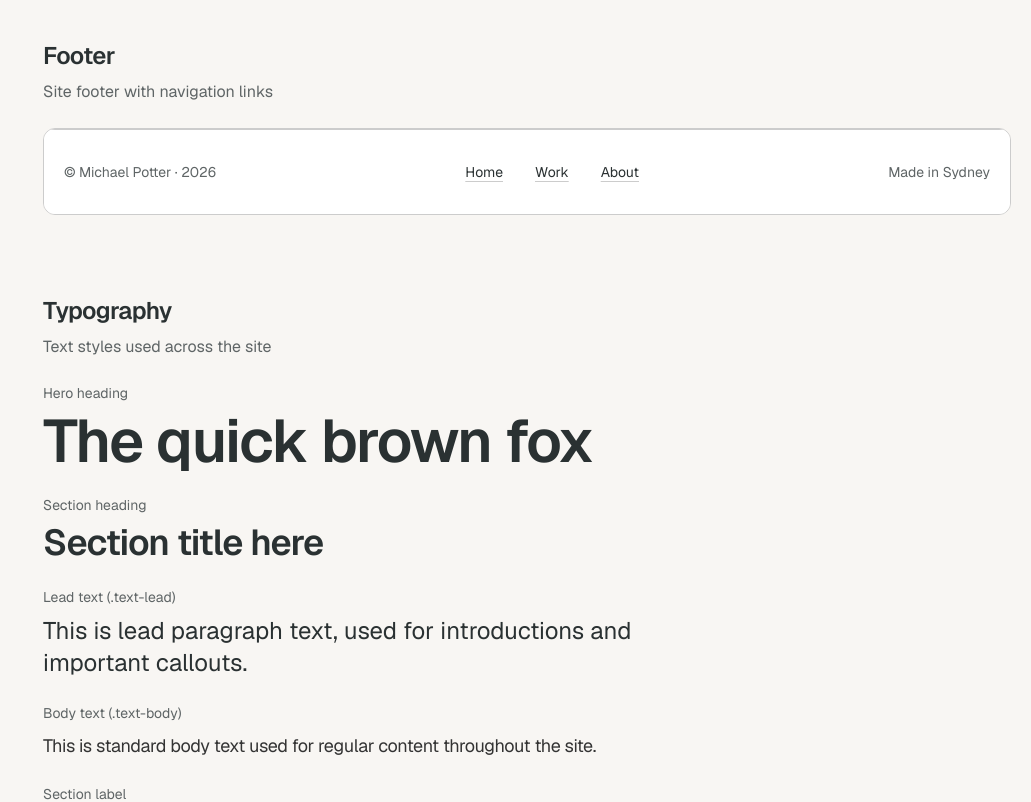
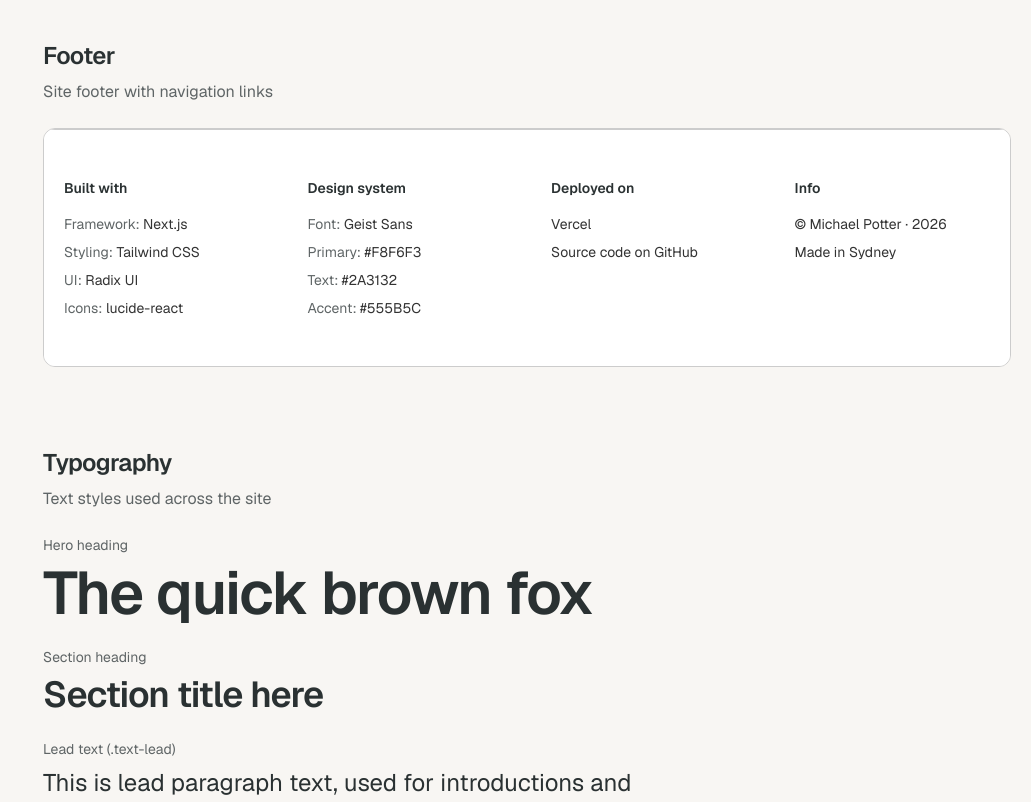
Before and after one commit to mikepotter-jpeg/michael-potter-portfolio, a Next.js app: page /components in a window 1280 px wide. Shown: the part 2820-3622 px from the top of the page, without its empty margins (249-1280 px from the left). Built offline with nearby package versions, Linux system fonts and the light colour scheme.

Commit message:
Add simplified colophon footer - 4 columns with design system info
- Build with, Design system, Deployed on, Info columns
- Simplified structure to test build stability

```diff
--- a/components/footer.tsx
+++ b/components/footer.tsx
@@ -1,38 +1,49 @@
 import Link from 'next/link'
 
 export default function Footer() {
-  const links = [
-    { href: '/', label: 'Home' },
-    { href: '/work', label: 'Work' },
-    { href: '/about', label: 'About' },
-  ]
-
   return (
     <footer className="border-t border-border bg-background-secondary">
-      <div className="max-w-7xl mx-auto px-5 py-8">
-        <div className="flex flex-col md:flex-row items-center justify-between gap-6">
-          {/* Copyright */}
-          <p className="text-sm text-text-tertiary">
-            © Michael Potter · 2026
-          </p>
-
-          {/* Footer Links */}
-          <div className="flex items-center gap-8">
-            {links.map((link) => (
-              <Link
-                key={link.href}
-                href={link.href}
-                className="text-sm"
-              >
-                {link.label}
-              </Link>
-            ))}
+      <div className="max-w-7xl mx-auto px-5 py-12">
+        <div className="grid grid-cols-1 md:grid-cols-4 gap-12">
+          {/* Built with */}
+          <div>
+            <h3 className="text-sm font-semibold text-text-primary mb-4">Built with</h3>
+            <ul className="space-y-2 text-sm text-text-secondary">
+              <li><span className="text-text-tertiary">Framework:</span> Next.js</li>
+              <li><span className="text-text-tertiary">Styling:</span> Tailwind CSS</li>
+              <li><span className="text-text-tertiary">UI:</span> Radix UI</li>
+              <li><span className="text-text-tertiary">Icons:</span> lucide-react</li>
+            </ul>
           </div>
 
-          {/* Made with */}
-          <p className="text-sm text-text-tertiary">
-            Made in Sydney
-          </p>
+          {/* Design system */}
+          <div>
+            <h3 className="text-sm font-semibold text-text-primary mb-4">Design system</h3>
+            <ul className="space-y-2 text-sm text-text-secondary">
+              <li><span className="text-text-tertiary">Font:</span> Geist Sans</li>
+              <li><span className="text-text-tertiary">Primary:</span> #F8F6F3</li>
+              <li><span className="text-text-tertiary">Text:</span> #2A3132</li>
+              <li><span className="text-text-tertiary">Accent:</span> #555B5C</li>
+            </ul>
+          </div>
+
+          {/* Deployed on */}
+          <div>
+            <h3 className="text-sm font-semibold text-text-primary mb-4">Deployed on</h3>
+            <ul className="space-y-2 text-sm text-text-secondary">
+              <li>Vercel</li>
+              <li>Source code on GitHub</li>
+            </ul>
+          </div>
+
+          {/* Info */}
+          <div>
+            <h3 className="text-sm font-semibold text-text-primary mb-4">Info</h3>
+            <ul className="space-y-2 text-sm text-text-secondary">
+              <li>© Michael Potter · 2026</li>
+              <li>Made in Sydney</li>
+            </ul>
+          </div>
         </div>
       </div>
     </footer>
```
